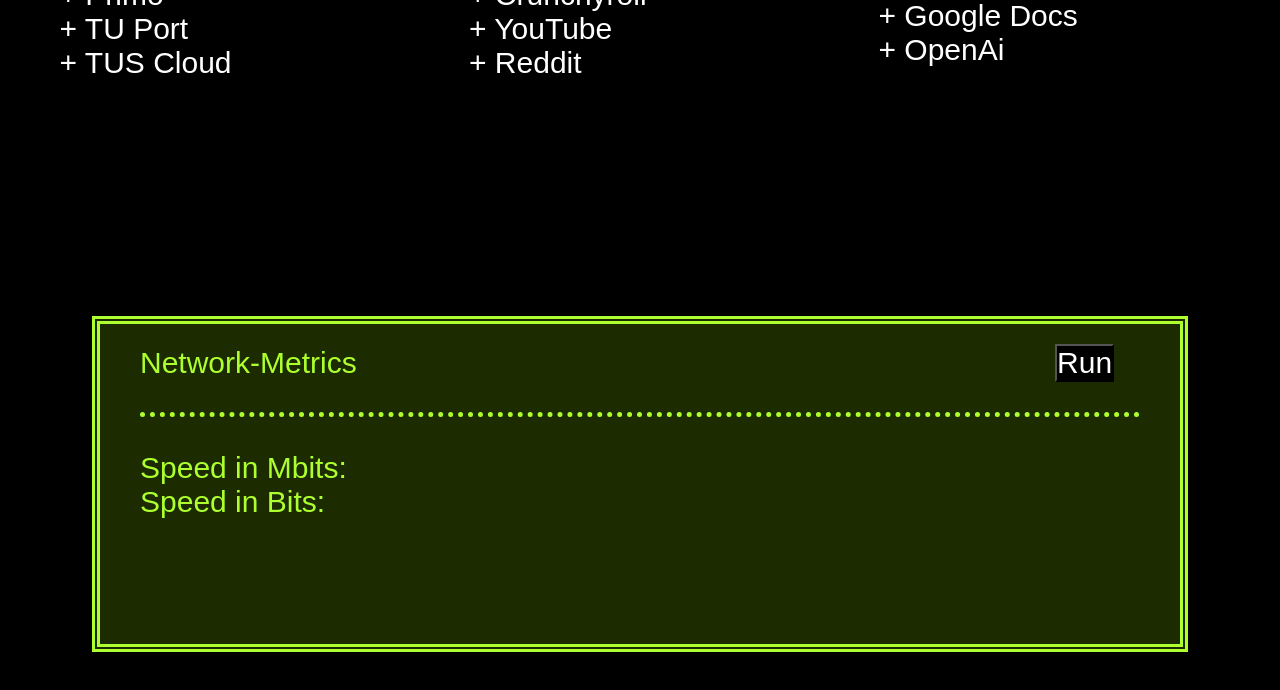
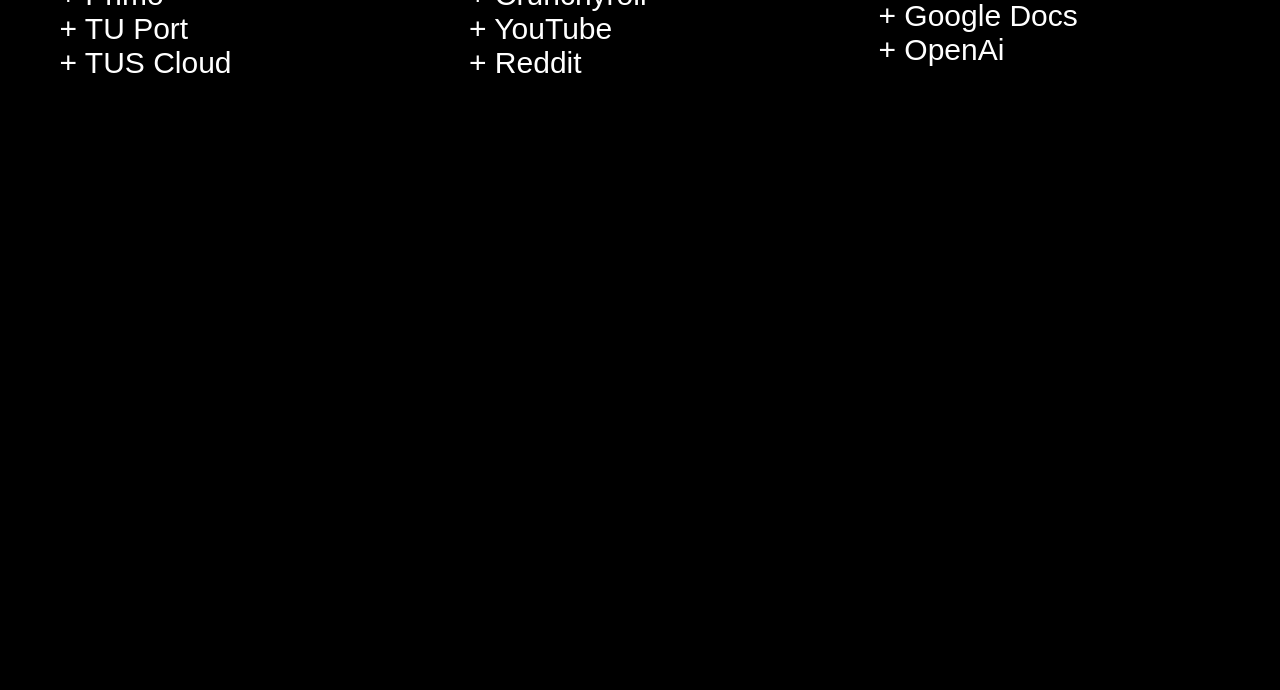
Before and after one commit to quietlean/websheet.gitbhub.io, a plain HTML site: page index.html in a window 1280 px wide. Shown: the part 734-1424 px from the top of the page. After the commit the page ends 950 px from the top, so only its background shows below. Drawn offline with Linux system fonts and the light colour scheme.

Commit message:
speedtest entfernt

```diff
--- a/index.html
+++ b/index.html
@@ -65,7 +65,7 @@
         </div>
     </section> -->
 
-    <section class="sektionnet">
+    <!-- <section class="sektionnet">
         <div class="network">
 
             <p class="nettext">Network-Metrics</p>
@@ -79,7 +79,7 @@
             <p class="nettext" id="bits"><span class="nettext">Speed in Bits:&nbsp;</span></p>
 
         </div>
-    </section>
+    </section> -->
 
     <!--<section class="earthD">
         <img src="earth-wobble1.gif" alt="earth" height="400px">
--- a/style.css
+++ b/style.css
@@ -45,7 +45,7 @@
     /*   border-style: solid;
     border-width: 5px;
     border-color: aqua;*/
-    height: 500px;
+    height: 400px;
 
 }
 
```
